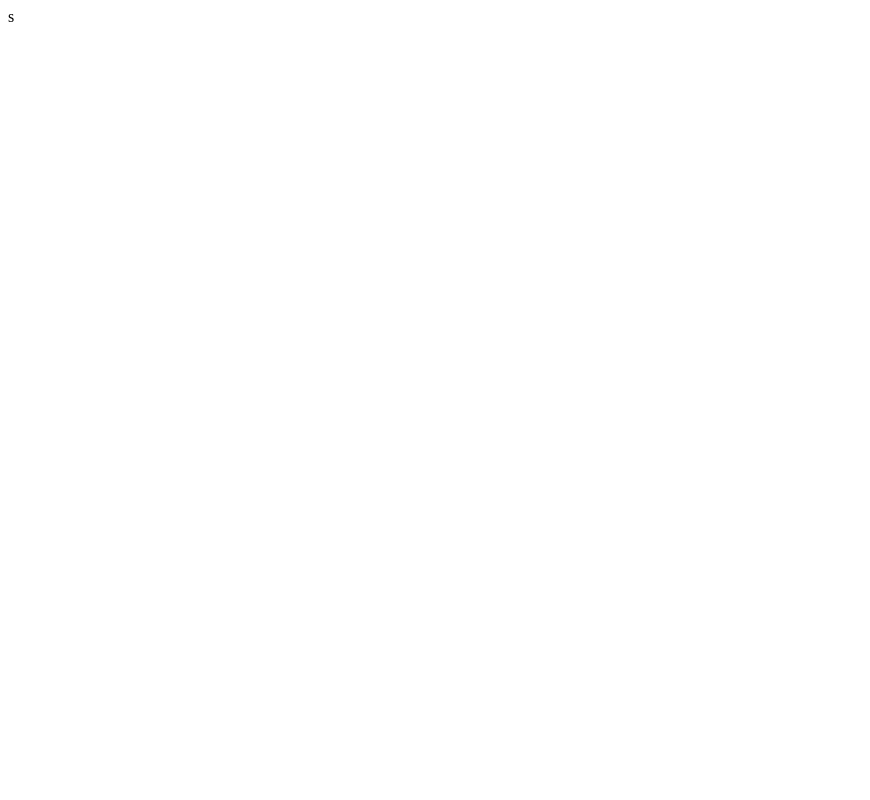
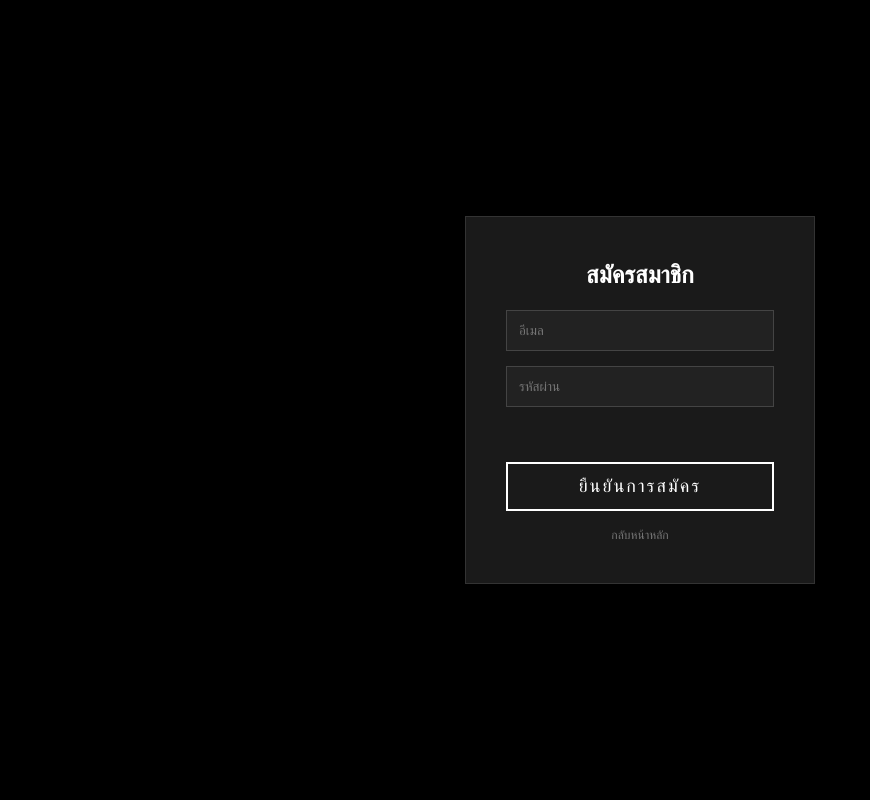
Before and after one commit to 1konlawat/jenerate_vedio-v2, a Flask app: page /register in a window 1280 px wide. Before the commit the part shown is almost empty. Shown: the whole page, without its empty margins (0-870 px from the left). Run offline with Flask 3, Linux system fonts and the light colour scheme.

Commit message:
Update register.html

```diff
--- a/templates/register.html
+++ b/templates/register.html
@@ -1 +1,17 @@
-s
+<!DOCTYPE html>
+<html lang="th">
+<head>
+    <meta charset="UTF-8">
+    <title>สมัครสมาชิก | Rick Project</title>
+    <link rel="stylesheet" href="{{ url_for('static', filename='style.css') }}">
+</head>
+<body style="display:flex; justify-content:center; align-items:center; height:100vh; background:#000; color:#fff;">
+    <form action="/register" method="POST" style="background:#1a1a1a; padding:40px; border:1px solid #333; width:350px;">
+        <h2 style="margin-bottom:20px; text-align:center;">สมัครสมาชิก</h2>
+        <input type="email" name="email" placeholder="อีเมล" required style="display:block; margin-bottom:15px; padding:12px; width:100%; background:#222; border:1px solid #444; color:#fff;">
+        <input type="password" name="password" placeholder="รหัสผ่าน" required style="display:block; margin-bottom:25px; padding:12px; width:100%; background:#222; border:1px solid #444; color:#fff;">
+        <button type="submit" class="btn-start" style="width:100%; padding:12px; cursor:pointer;">ยืนยันการสมัคร</button>
+        <p style="margin-top:15px; font-size:12px; text-align:center;"><a href="/" style="color:#777; text-decoration:none;">กลับหน้าหลัก</a></p>
+    </form>
+</body>
+</html>
```
